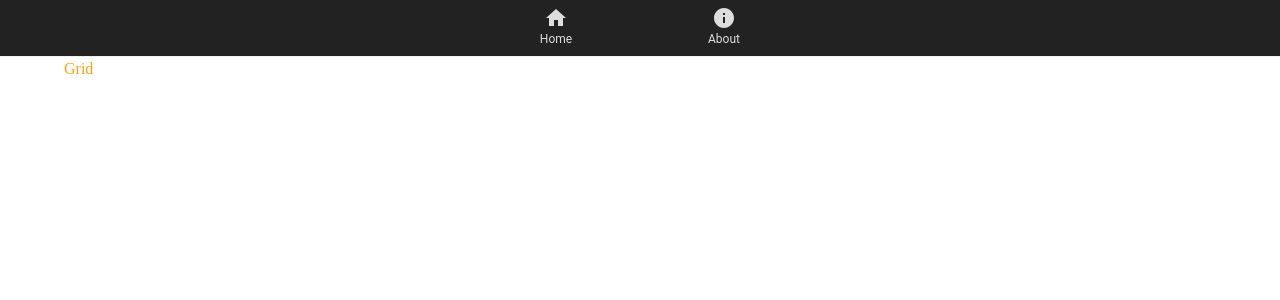
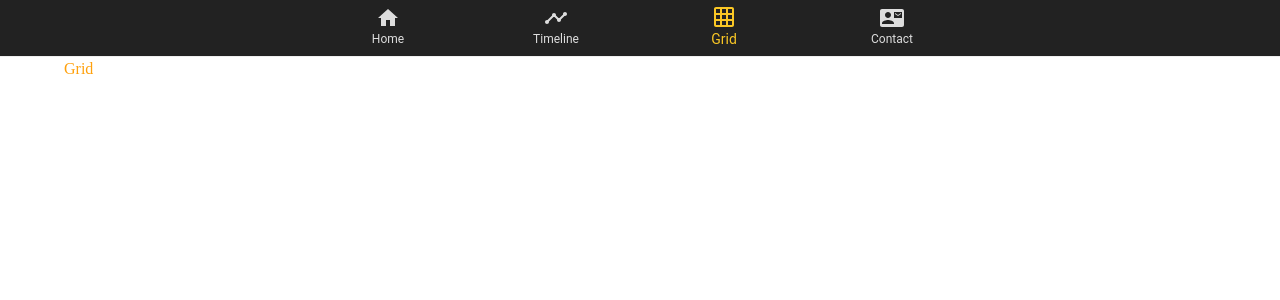
Before and after one commit to d-kuznetsov/cranach-timeline, a Next.js app: page /grid in a window 1280 px wide. Shown: the top 300 px of the page. Built offline with nearby package versions, Linux system fonts and the light colour scheme.

Commit message:
update nav items

```diff
--- a/src/components/Navigation/index.jsx
+++ b/src/components/Navigation/index.jsx
@@ -5,14 +5,17 @@ import PropTypes from "prop-types";
 import BottomNavigation from "@material-ui/core/BottomNavigation";
 import BottomNavigationAction from "@material-ui/core/BottomNavigationAction";
 import HomeIcon from "@material-ui/icons/Home";
+import TimelineIcon from "@material-ui/icons/Timeline";
+import GridOnIcon from "@material-ui/icons/GridOn";
 import ContactMailIcon from "@material-ui/icons/ContactMail";
 import InfoIcon from "@material-ui/icons/Info";
 import styles from "./Navigation.module.scss";
 
 const navItems = [
   { label: "Home", IconComponent: HomeIcon, link: "/" },
-  // { label: "Contact", IconComponent: ContactMailIcon, link: "/contact" },
-  { label: "About", IconComponent: InfoIcon, link: "/about" },
+  { label: "Timeline", IconComponent: TimelineIcon, link: "/timeline" },
+  { label: "Grid", IconComponent: GridOnIcon, link: "/grid" },
+  { label: "Contact", IconComponent: ContactMailIcon, link: "/contact" },
 ];
 
 export function NavigationContainer() {
--- a/src/redux/reducer.js
+++ b/src/redux/reducer.js
@@ -32,7 +32,7 @@ Object.keys(CATEGORIES).forEach((id) => {
 });
 
 export const initialState = {
-  link: "",
+  link: "/",
   period: [1480, 1580],
   categories: initialCategories,
   artworks: [],
```
